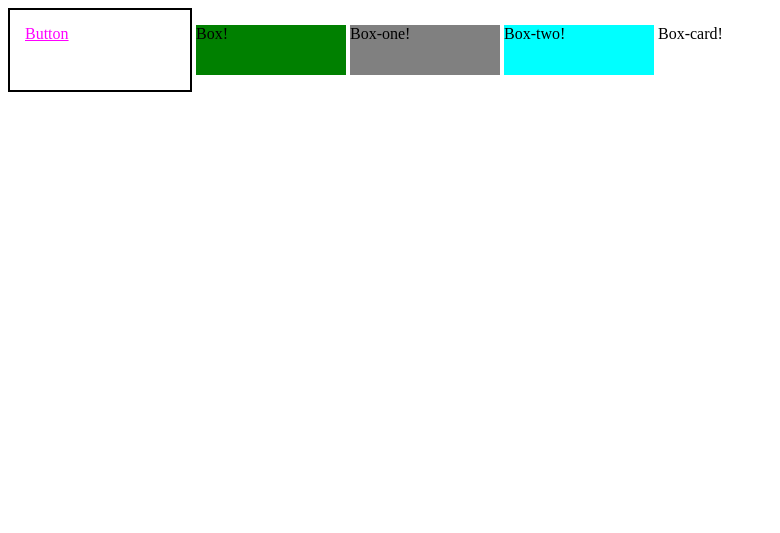
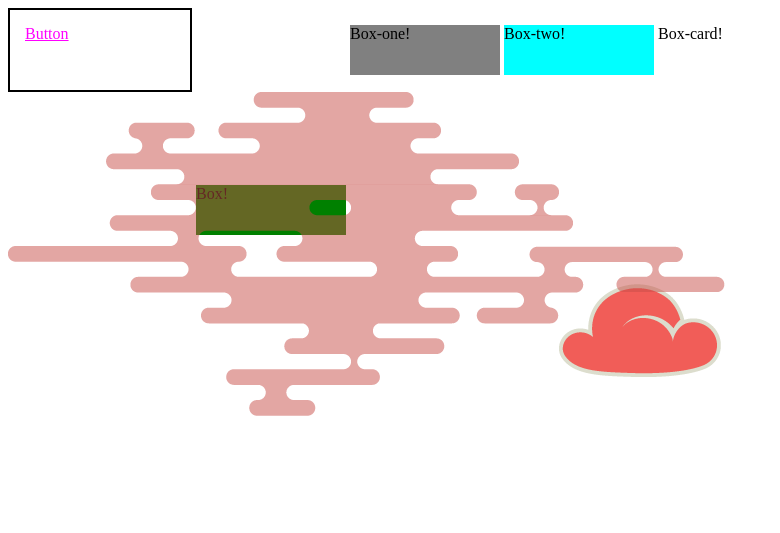
Before and after one commit to Chirag2193/chirag2193.github.io, a plain HTML site: page index.html in a window 1280 px wide. Shown: the whole page, without its empty margins (0-780 px from the left). Drawn offline with Linux system fonts and the light colour scheme.

Commit message:
Parallax introduced

```diff
--- a/index.html
+++ b/index.html
@@ -1,14 +1,22 @@
 <!DOCTYPE html>
 <html>
+
 <head>
 	<title></title>
 	<link rel="stylesheet" href="style.css">
 </head>
+
 <body>
 	<a href="" class="button">Button</a>
 	<div id="box" class="box">Box!</div>
 	<div class="box-one">Box-one!</div>
 	<div class="box-two">Box-two!</div>
 	<div class="box-card">Box-card!</div>
+	<div class="parallax_group">
+		<img src="images/bgd_pattern.png" alt="">
+		<div class="back"></div>
+	</div>
+	<section style="height: 500px;"></section>
 </body>
+
 </html>
--- a/style.css
+++ b/style.css
@@ -1,3 +1,16 @@
+html {
+    overflow: hidden;
+}
+body{
+    height: 100vh;
+  /* Add scroll bars to `body` */
+  overflow-y: auto;
+  overflow-x: hidden;
+  /* Will make the scrolling performant on iOS devices */
+  -webkit-overflow-scrolling: touch;
+  -webkit-perspective: 1px;
+  perspective: 1px;
+}
 a {
     height: 50px;
     width: 150px;
@@ -77,3 +90,21 @@ a:hover {
         background-color: #808080;
     }
 }
+
+.parallax_group{
+    -webkit-transform-style: preserve-3d;
+    transform-style: preserve-3d;
+    position: relative;
+    height: 400px;
+}
+
+.back {
+    z-index: -1;
+    background: url(images/9.png) no-repeat;
+    background-position: center center;
+    top: calc(((100vh - 17.19vw) / 4) * -2);
+    position: relative;
+    -webkit-transform: translateZ(-1px) scale(2px);
+    transform: translateZ(-1px) scale(2px);
+    height: 100%;
+}
```
Also changed, not shown: images/9.png (added), images/bgd_pattern.png (added).
